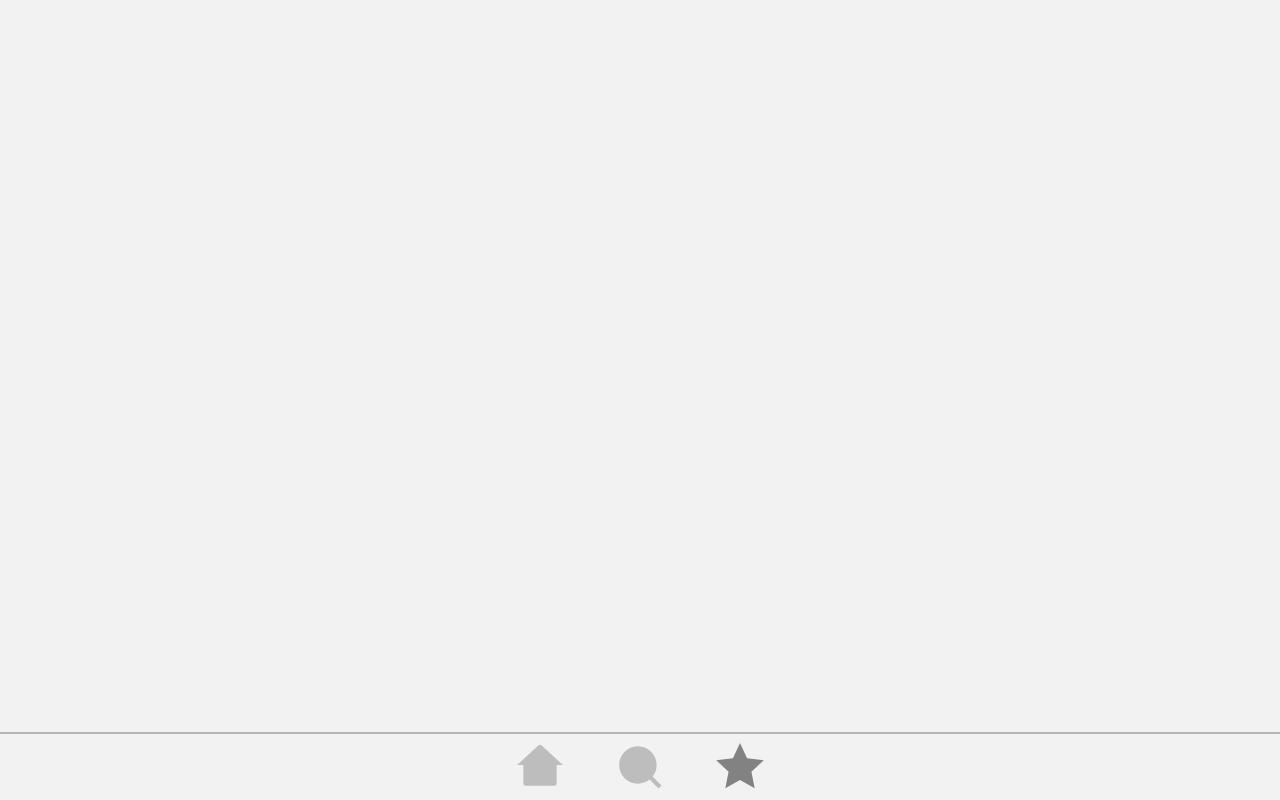
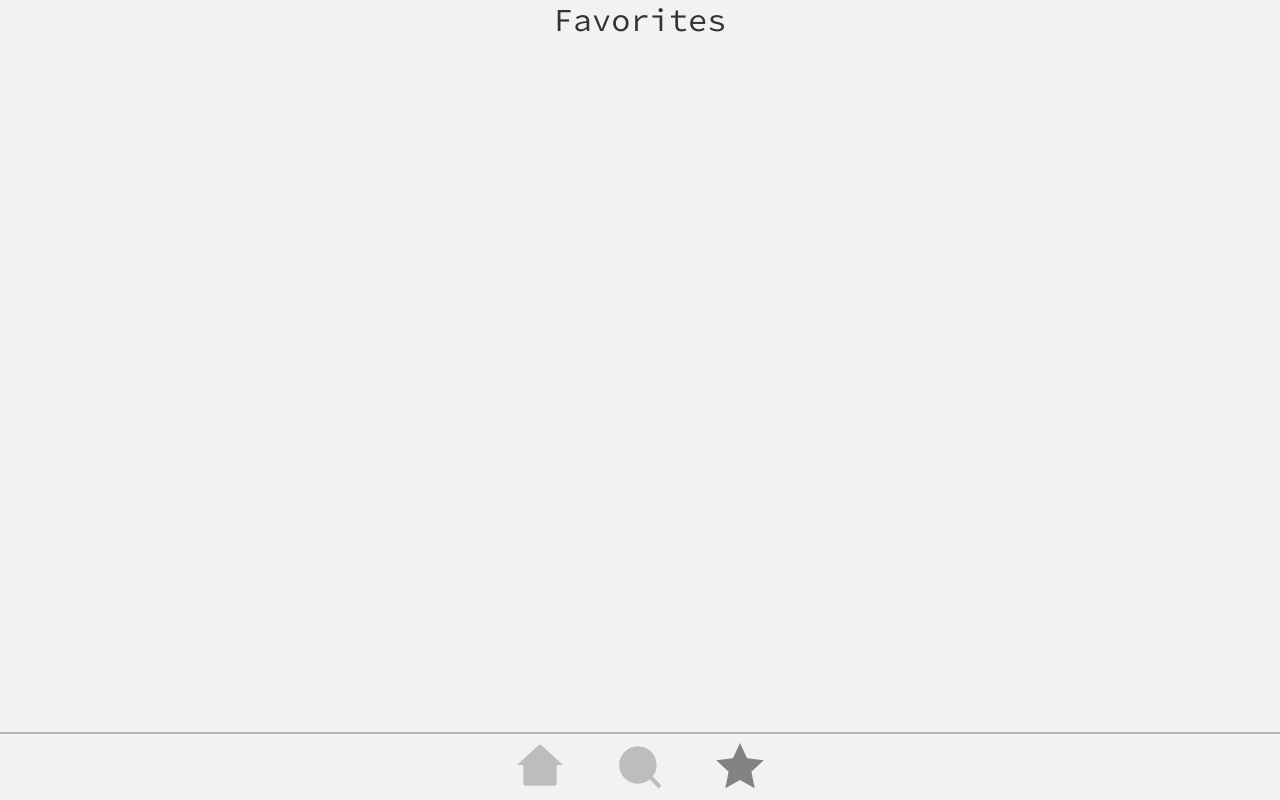
Before and after one commit to sebastian4260/Github-Stats, a React (Create React App) app: page /favorites in a window 1280 px wide. Built offline with nearby package versions, Linux system fonts and the light colour scheme.

Commit message:
Add favorites title and Edit favorites view

```diff
--- a/src/pages/Favorites.js
+++ b/src/pages/Favorites.js
@@ -7,6 +7,8 @@ import Avatar from '../components/UI/Avatar';
 import Icon from '../components/UI/Icon';
 import { ContentSmall } from '../components/text/Content';
 import { toggleFavorite } from '../helpers/favorites';
+import { Heading1 } from "../components/text/Heading";
+
 
 const StyledDiv = styled.div`
   width: 100vw;
@@ -35,12 +37,27 @@ function Favorites() {
   }, [favorites]);
 
   return (
+
     <StyledDiv>
+      <Heading1
+        style={css`
+          width: 264px;
+          position: fixed;
+          top: 0;
+          width: 100%;
+        `}
+      >
+        Favorites
+      </Heading1>
+
+
       <div className="cards-container">
         {favorites.map((favorite) => (
           <Card key={favorite.id} size="small">
             <Avatar size="small" src={favorite.avatar_url} placeholder="DA" />
             <ContentSmall>{favorite.name}</ContentSmall>
+            <ContentSmall>{favorite.username}</ContentSmall>
+
             <Icon
               onClick={() => toggleFavorite(favorites, favorite, setFavorites)}
               type="star"
@@ -57,6 +74,7 @@ function Favorites() {
           width: 100%;
         `}
       />
+
     </StyledDiv>
   );
 }
```
